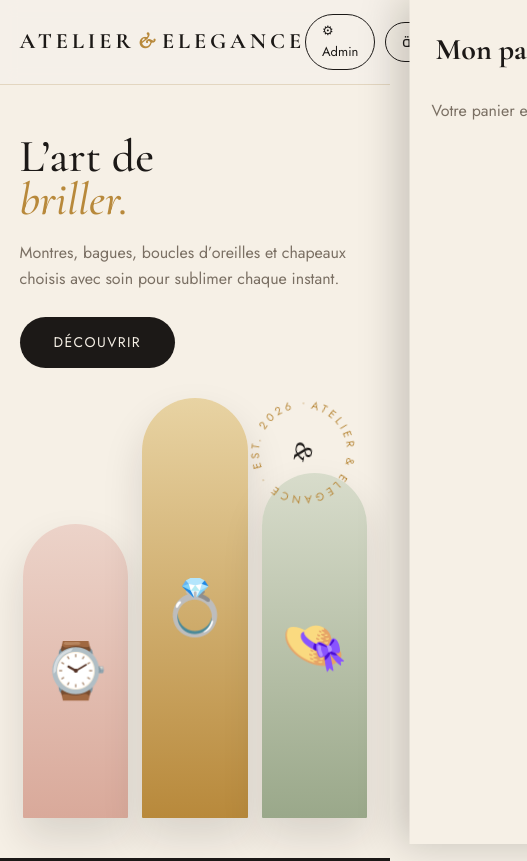
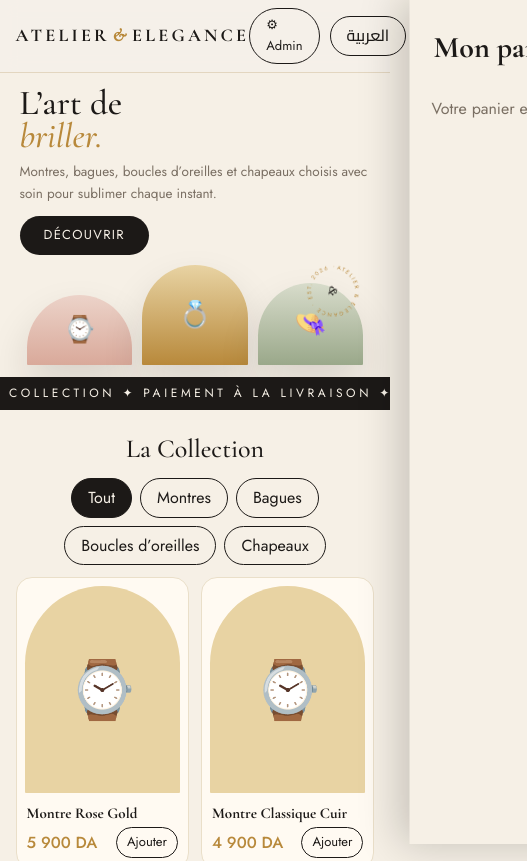
Before and after one commit to retrovault16/atelier-elegance, a plain HTML site: page index.html in a window 390 px wide. Shown: the top 861 px of the page, 527 px wide, since content can reach past the window. Drawn offline with nearby package versions, Linux system fonts and the light colour scheme.

Commit message:
Update index.html

```diff
--- a/index.html
+++ b/index.html
@@ -53,6 +53,36 @@ input,select{width:100%;padding:12px;border-radius:10px;border:1px solid #d6c7ab
 .sub{width:100%;margin-top:16px;background:var(--ink);color:var(--bg);border:0;padding:15px;border-radius:40px;font:inherit;letter-spacing:.08em;cursor:pointer}.sub:hover{background:var(--gold)}
 .ok{display:none;text-align:center;padding:40px 10px;font-size:20px}
 footer{text-align:center;padding:40px 5vw;color:var(--mut);font-size:13px;border-top:1px solid #e3d6c0}
+/* compact top: products visible without scrolling */
+header{padding:10px 5vw}
+.hero{gap:16px;padding:22px 5vw 18px}
+.hero h1{font-size:clamp(34px,5.2vw,66px)}
+.hero p{margin:10px 0 16px;font-size:15px}
+.cta{padding:11px 28px}
+.arches{height:240px}
+.arch{font-size:38px}
+.badge{width:88px;height:88px}
+.marq{padding:7px 0;font-size:12px}
+.sec{padding:26px 5vw 40px}
+.sec h2{font-size:clamp(26px,4vw,36px)}
+.cats{margin:12px 0 18px}
+@media(max-width:849px){
+header{padding:8px 4vw}.logo{font-size:18px}
+.hero{gap:10px;padding:14px 5vw 12px}
+.hero h1{font-size:clamp(32px,9vw,40px)}
+.hero p{font-size:13.5px;margin:8px 0 12px}
+.cta{padding:9px 24px;font-size:13px}
+.arches{height:100px;gap:10px}.arch{font-size:26px}
+.badge{width:60px;height:60px;top:-4px}
+.sec{padding:18px 4vw 30px}
+.sec h2{font-size:26px}
+.cats{margin:8px 0 12px}
+.grid{gap:12px;grid-template-columns:repeat(2,1fr)}
+.p{padding:8px;border-radius:16px}
+.p h3{font-size:15px;margin:8px 2px 2px}
+.row{margin:2px}
+.add{padding:4px 10px;font-size:13px}
+}
 </style></head>
 <body>
 <header><a class="logo serif" href="#">ATELIER<i>&amp;</i>ELEGANCE</a>
```
